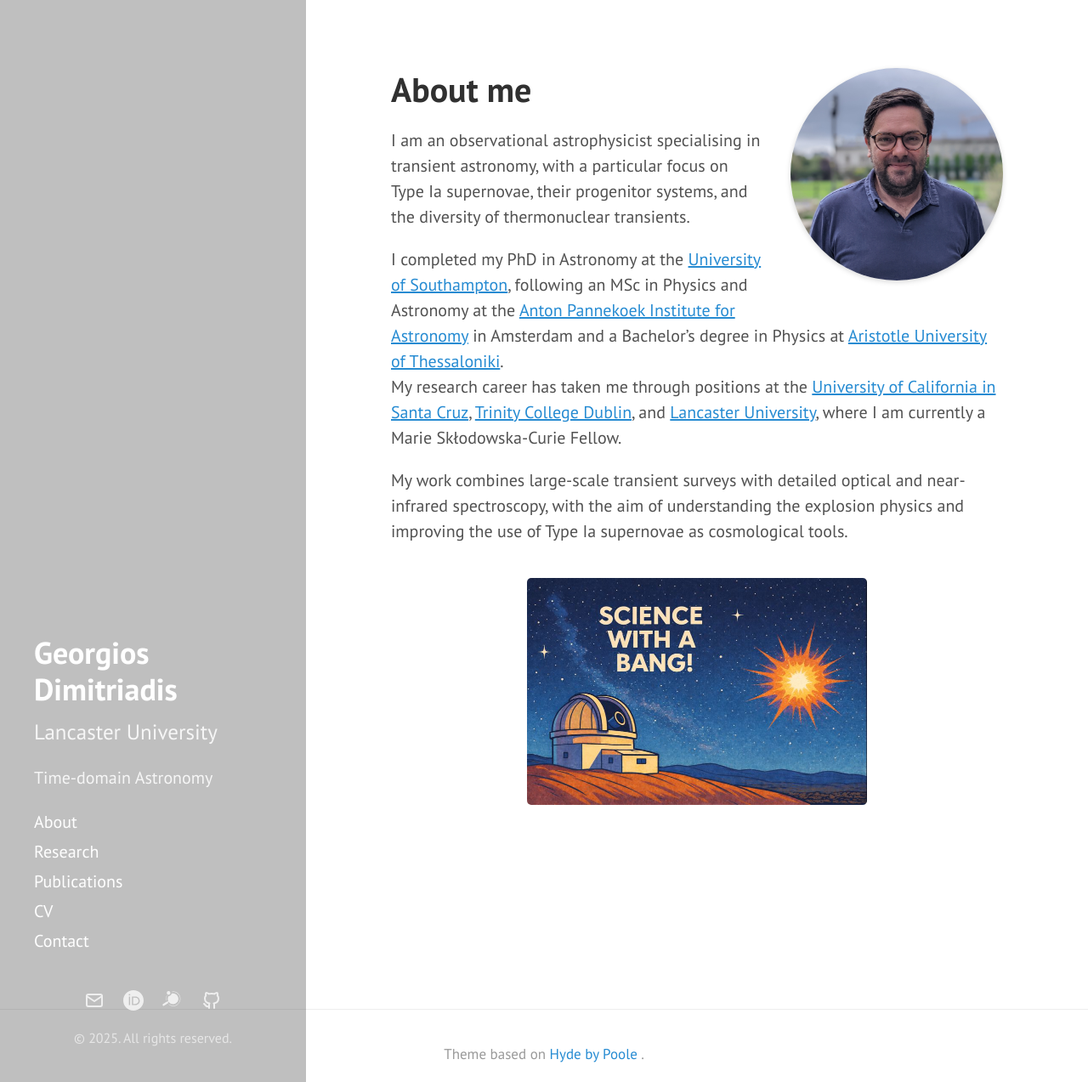
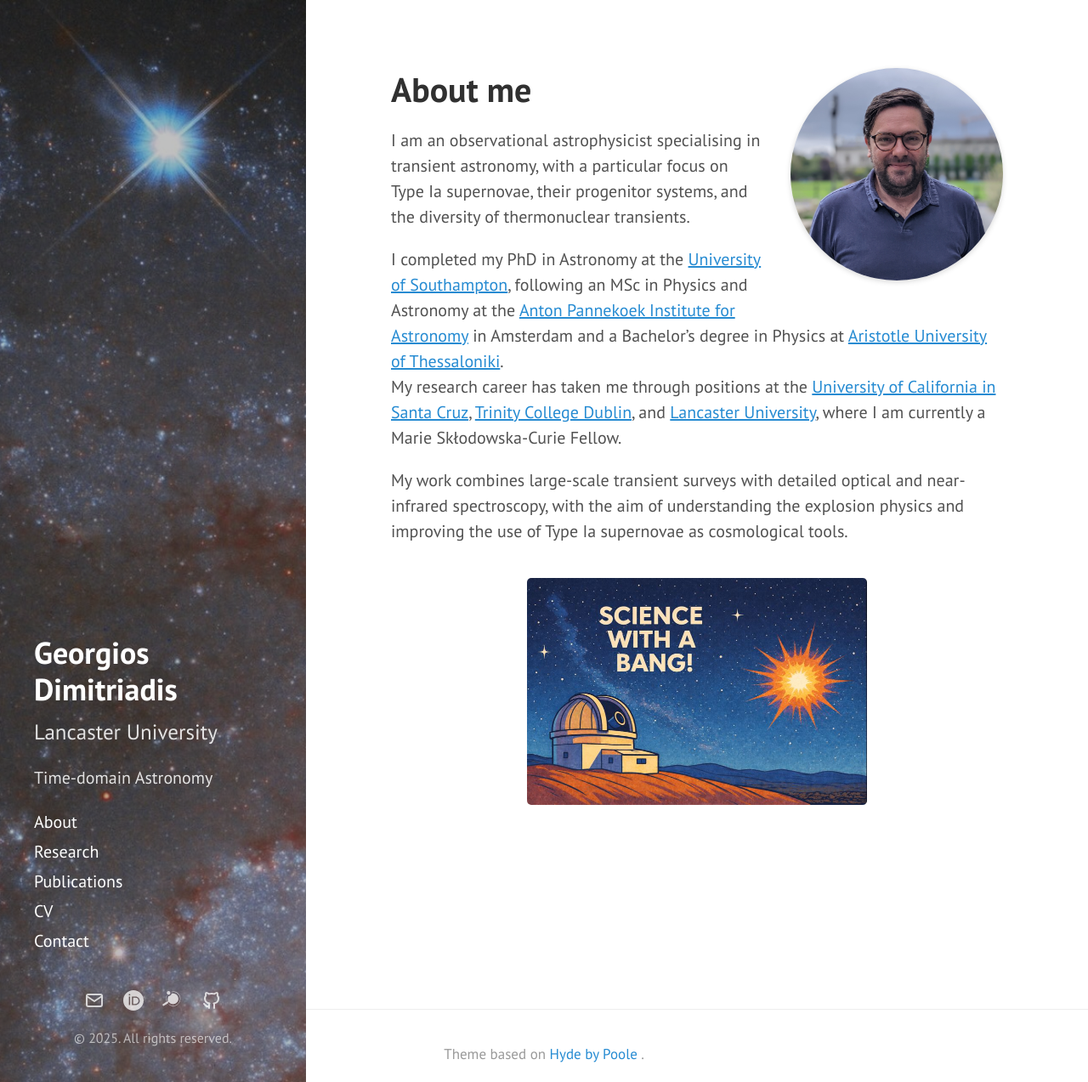
Before and after one commit to geodimitriadis/geodimitriadis.github.io, a Jekyll site: the page built from index.md, in a window 1280 px wide and 1273 px high. Shown: the whole window at 85% size. Built offline with Jekyll 4.4.1, drawn with Linux system fonts in a browser that asks for light colours.

Commit message:
Update hyde.css

```diff
--- a/public/css/hyde.css
+++ b/public/css/hyde.css
@@ -68,7 +68,7 @@ html {
   color: rgba(255,255,255,.85);
   position: relative;
   overflow: hidden;
-  background-image: url("../../assets/heic2018a_flip2.jpg");
+  background-image: url("../images/heic2018a_flip2.jpg");
   background-size: cover;
   background-position: center;
   background-repeat: no-repeat;
```
